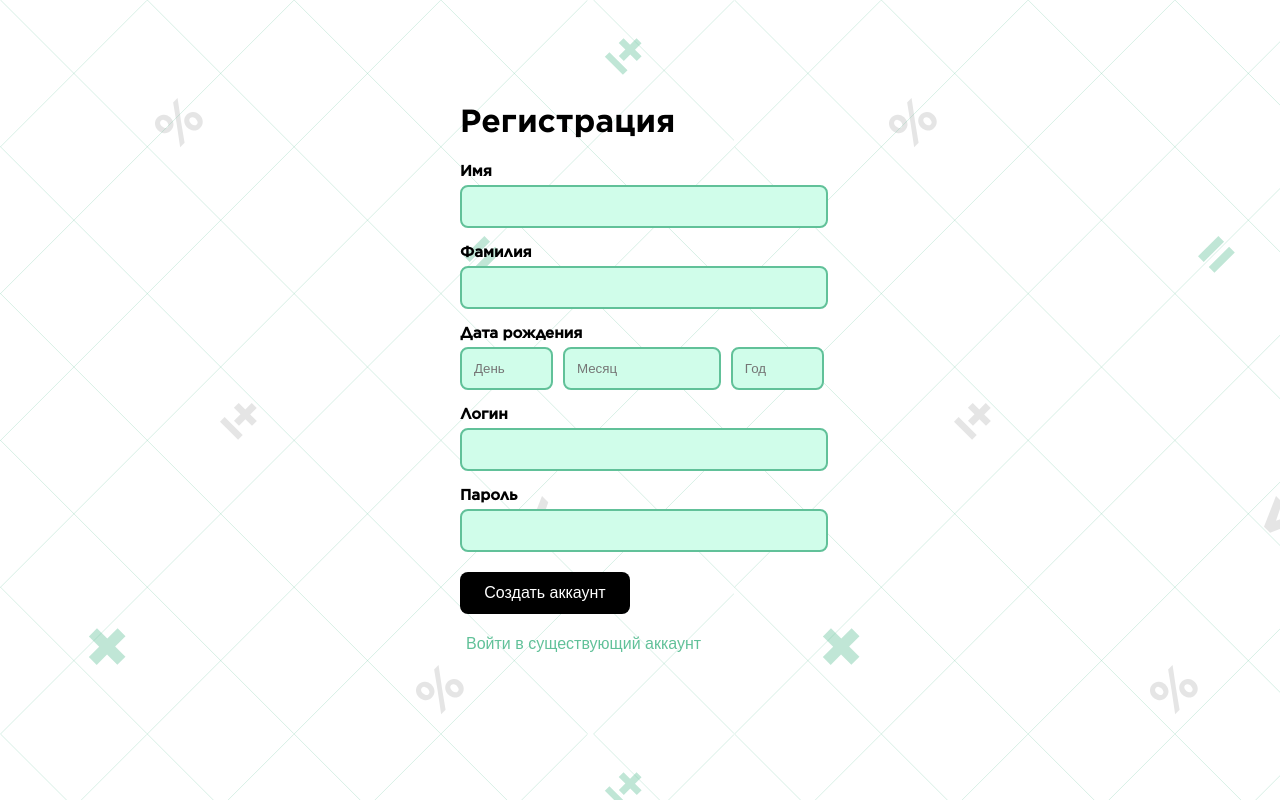
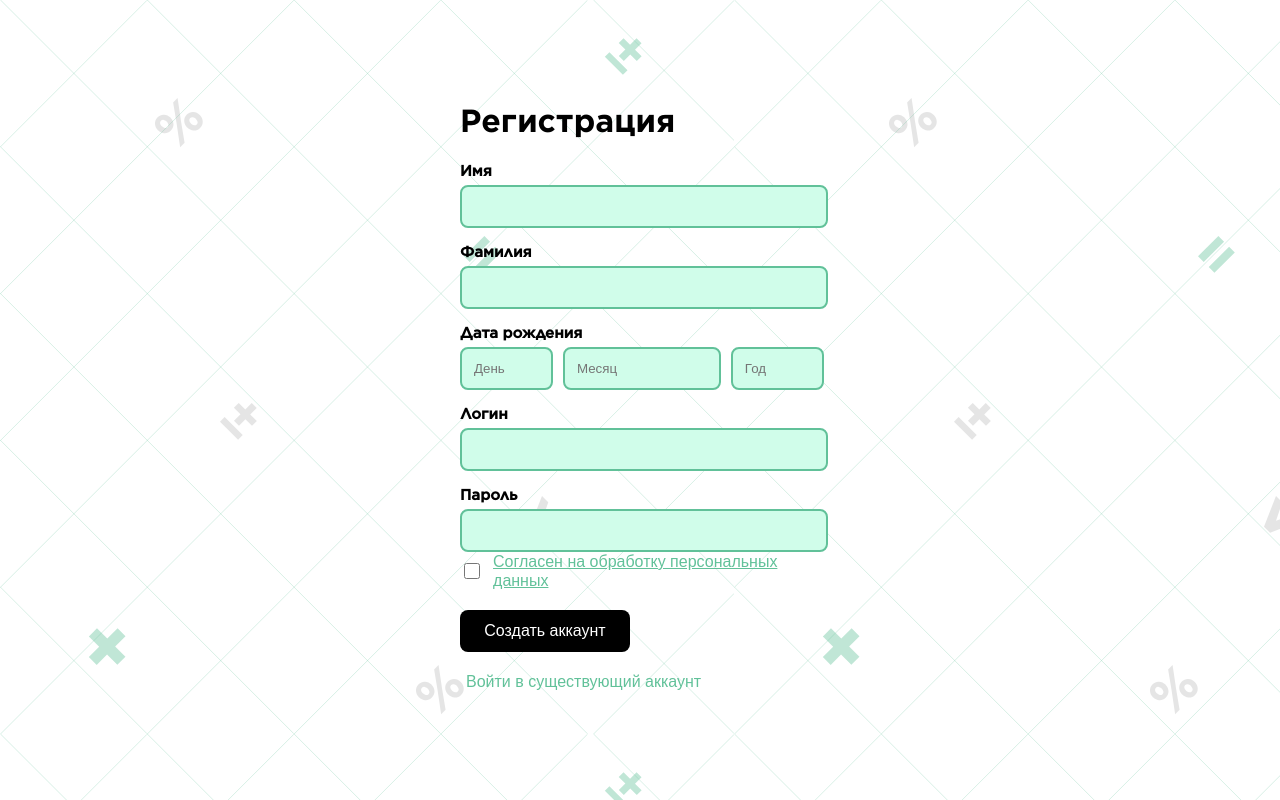
Before and after one commit to Timplaue/Mathgenerator-react, a React (Create React App) app: page / in a window 1280 px wide. Both pictures are taken after a click on the button "Регистрация". Built offline with nearby package versions, Linux system fonts and the light colour scheme.

Commit message:
add achievements and fixed bugs

```diff
--- a/src/components/Achievements.css
+++ b/src/components/Achievements.css
@@ -1,24 +1,59 @@
 .achievements {
-    display: grid;
-    place-items: center;
+    max-width: 800px;
+    margin: 0 auto;
+    padding: 20px;
+}
+
+.achievements h2 {
+    text-align: center;
+    margin-bottom: 30px;
+}
+
+.achievements-list {
+    display: flex;
+    flex-direction: column;
+    gap: 20px;
     width: 100%;
-    height: 100%;
-    margin: auto auto auto auto;
-    max-width: 450px;
 }
-.achievements-list {
-    display: grid;
-    place-items: center;
-    width: 100%;
-    height: 100%;
-    margin: 10vh auto auto auto;
-    max-width: 450px;
-}
+
 .achievement-card {
     background: white;
     border-radius: 10px;
+    box-shadow: 0 2px 8px rgba(0, 0, 0, 0.1);
+    padding: 15px;
 }
-.imagess {
-    max-width: 300px;
-    max-height: 300px;
+
+.achievement-content {
+    display: flex;
+    align-items: center;
 }
+
+.achievement-image {
+    flex: 0 0 120px;
+    margin-right: 20px;
+}
+
+.achievement-image img {
+    width: 100%;
+    height: auto;
+    max-height: 120px;
+    object-fit: contain;
+    border-radius: 6px;
+}
+
+.achievement-info {
+    flex: 1;
+    display: flex;
+    flex-direction: column;
+}
+
+.achievement-info h3 {
+    margin: 0 0 10px 0;
+    font-size: 18px;
+}
+
+.achievement-info p {
+    margin: 0;
+    color: #666;
+    font-size: 14px;
+}
--- a/src/components/Achievements.js
+++ b/src/components/Achievements.js
@@ -32,9 +32,15 @@ function Achievements() {
                 {achievements.length > 0 ? (
                     achievements.map((achievement) => (
                         <div key={achievement._id} className="achievement-card">
-                            <img className="imagess" src={achievement.icon} alt={achievement.title} />
-                            <h3>{achievement.title}</h3>
-                            <p>{achievement.description}</p>
+                            <div className="achievement-content">
+                                <div className="achievement-image">
+                                    <img src={achievement.icon} alt={achievement.title} />
+                                </div>
+                                <div className="achievement-info">
+                                    <h3>{achievement.title}</h3>
+                                    <p>{achievement.description}</p>
+                                </div>
+                            </div>
                         </div>
                     ))
                 ) : (
--- a/src/components/Register.css
+++ b/src/components/Register.css
@@ -49,3 +49,35 @@ button.registration {
     cursor: pointer;
     transition: background-color 0.3s;
 }
+.checkbox-container {
+    display: flex;
+    align-items: center;
+    gap: 10px;
+}
+
+.error-message {
+    color: red;
+    font-size: 14px;
+}
+.politika {
+    color: #61C199;
+    font-size: 16px;
+    cursor: pointer;
+    font-family: Arial, sans-serif;
+}
+.politika:hover{
+    color: #000000
+}
+.checkbox-container {
+    display: flex;
+    align-items: center;
+    gap: 10px;
+    cursor: pointer;
+}
+
+.checkbox-container input {
+    width: 18px;
+    height: 18px;
+    accent-color: #000000; /* Цвет чекбокса */
+    cursor: pointer;
+}
--- a/src/components/Register.js
+++ b/src/components/Register.js
@@ -8,13 +8,20 @@ function Register({ onRegister, toggleAuthForm }) {
     const [birthDate, setBirthDate] = useState({ day: '', month: '', year: '' });
     const [username, setUsername] = useState('');
     const [password, setPassword] = useState('');
+    const [isChecked, setIsChecked] = useState(false);
+    const [error, setError] = useState('');
 
     const handleRegister = async () => {
+        if (!isChecked) {
+            setError("Заполните все поля");
+            return;
+        }
+        setError('');
         const { day, month, year } = birthDate;
-        const formattedBirthDate = `${year}-${month}-${day}`; // Преобразование даты в строку
+        const formattedBirthDate = `${year}-${month}-${day}`;
 
         try {
-            console.log("Registering user:", { firstName, lastName, formattedBirthDate, username, password }); // Лог отправляемых данных
+            console.log("Registering user:", { firstName, lastName, formattedBirthDate, username, password });
             await axios.post('http://localhost:5000/api/auth/register', {
                 firstName,
                 lastName,
@@ -24,7 +31,7 @@ function Register({ onRegister, toggleAuthForm }) {
             });
             onRegister();
         } catch (error) {
-            console.error("Registration error:", error.response || error.message); // Лог ошибки
+            console.error("Registration error:", error.response || error.message);
             alert("Ошибка при регистрации пользователя");
         }
     };
@@ -34,19 +41,28 @@ function Register({ onRegister, toggleAuthForm }) {
             <div className="left">
                 <h1 className="registration">Регистрация</h1>
                 <h2>Имя</h2>
-                <input className="registration" type="text" value={firstName} onChange={(e) => setFirstName(e.target.value)} />
+                <input className="registration" type="text" value={firstName} onChange={(e) => setFirstName(e.target.value)}/>
                 <h2>Фамилия</h2>
-                <input className="registration" type="text" value={lastName} onChange={(e) => setLastName(e.target.value)} />
+                <input className="registration" type="text" value={lastName} onChange={(e) => setLastName(e.target.value)}/>
                 <h2>Дата рождения</h2>
                 <div className="birthdate-inputs">
-                    <input className="registration" type="number" placeholder="День" value={birthDate.day} onChange={(e) => setBirthDate(prev => ({ ...prev, day: e.target.value }))} />
-                    <input className="registration" type="number" placeholder="Месяц" value={birthDate.month} onChange={(e) => setBirthDate(prev => ({ ...prev, month: e.target.value }))} />
-                    <input className="registration" type="number" placeholder="Год" value={birthDate.year} onChange={(e) => setBirthDate(prev => ({ ...prev, year: e.target.value }))} />
+                    <input className="registration" type="number" placeholder="День" value={birthDate.day} onChange={(e) => setBirthDate(prev => ({...prev, day: e.target.value}))}/>
+                    <input className="registration" type="number" placeholder="Месяц" value={birthDate.month} onChange={(e) => setBirthDate(prev => ({...prev, month: e.target.value}))}/>
+                    <input className="registration" type="number" placeholder="Год" value={birthDate.year} onChange={(e) => setBirthDate(prev => ({...prev, year: e.target.value}))}/>
                 </div>
                 <h2>Логин</h2>
-                <input className="registration" type="text" value={username} onChange={(e) => setUsername(e.target.value)} />
+                <input className="registration" type="text" value={username} onChange={(e) => setUsername(e.target.value)}/>
                 <h2>Пароль</h2>
-                <input className="registration" type="password" value={password} onChange={(e) => setPassword(e.target.value)} />
+                <input className="registration" type="password" value={password} onChange={(e) => setPassword(e.target.value)}/>
+
+                <div className="checkbox-container">
+                    <input type="checkbox" id="agree" checked={isChecked} onChange={(e) => setIsChecked(e.target.checked)}/>
+                    <label htmlFor="agree">
+                        <a className="politika" href="/privacy.pdf">Согласен на обработку персональных данных</a>
+                    </label>
+                </div>
+                {error && <p className="error-message">{error}</p>}
+
                 <button className="registration" onClick={handleRegister}>Создать аккаунт</button>
                 <button onClick={toggleAuthForm} className="toggle-button">Войти в существующий аккаунт</button>
             </div>
```
Also changed, not shown: 1 other file (tests, documents, lock files or other folders).
